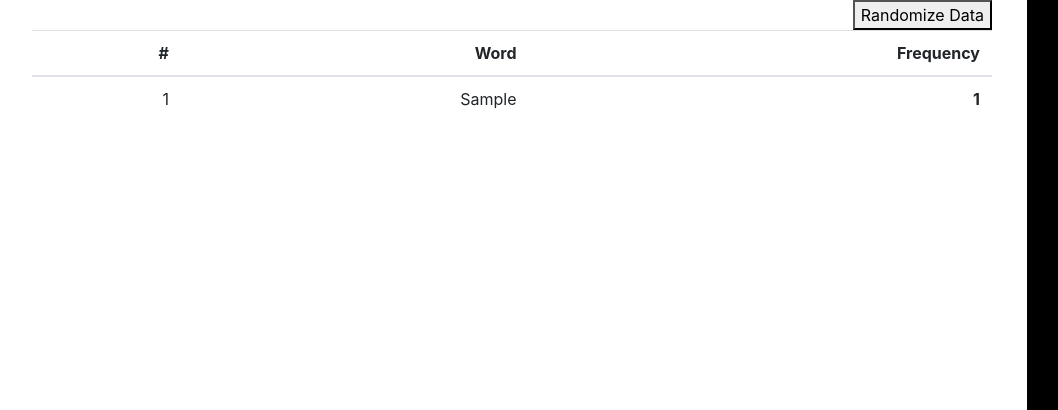
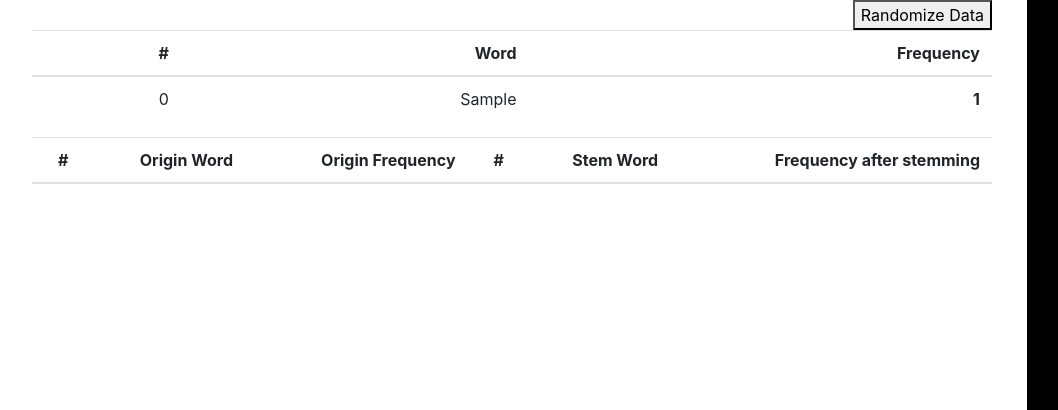
Before and after one commit to jefffang19/ir_hw, a Django app: page /search_engine/zipf in a window 1280 px wide. Shown: the part 390-800 px from the top of the page, without its empty margins (3-1061 px from the left). Run offline with Django 3.2, Linux system fonts and the light colour scheme; tables that the repository leaves empty hold one stand-in row (values such as "Sample post"); lists and menus that the app fills with data are empty; some libraries are stand-ins or nearby versions.

Commit message:
Add spelling correction on searching

```diff
--- a/hw2/hw_server/search_engine/templates/search_engine/chart.html
+++ b/hw2/hw_server/search_engine/templates/search_engine/chart.html
@@ -205,7 +205,33 @@
 						<tr>
 						<th scope="row">{{ freq|get_element:forloop.counter0 }}</th>
 							<td>{{ i }}</td>
-							<td>{{ forloop.counter }}</td>
+							<td>{{ forloop.counter0 }}</td>
+						</tr>
+						{% endfor %}
+					</tbody>
+				</table>
+				{% comment %} table above {% endcomment %}
+				{% comment %} table below {% endcomment %}
+				<table class="table">
+					<thead>
+						<tr>
+						<th scope="col">Frequency after stemming</th>
+						<th scope="col">Stem Word</th>
+						<th scope="col">#</th>
+						<th scope="col">Origin Frequency</th>
+						<th scope="col">Origin Word</th>
+						<th scope="col">#</th>
+						</tr>
+					</thead>
+					<tbody>
+						{% for i in top_words_ori %}
+						<tr>
+						<th scope="row">{{ freq_stem|get_element:forloop.counter0 }}</th>
+							<td>{{ top_words_stem|get_element:forloop.counter0 }}</td>
+							<td>{{ forloop.counter0 }}</td>
+							<td>{{ freq_ori|get_element:forloop.counter0 }}</td>
+							<td>{{ i }}</td>
+							<td>{{ forloop.counter0 }}</td>
 						</tr>
 						{% endfor %}
 					</tbody>
--- a/hw2/hw_server/search_engine/templates/search_engine/chart_search.html
+++ b/hw2/hw_server/search_engine/templates/search_engine/chart_search.html
@@ -230,10 +230,10 @@
 						<tr>
 						<th scope="row">{{ top_freq|get_element:forloop.counter0 }}</th>
 							<td>{{ top_words|get_element:forloop.counter0 }}</td>
-							<td>{{ forloop.counter }}</td>
+							<td>{{ forloop.counter0 }}</td>
 							<td>{{ top_freq_raw|get_element:forloop.counter0 }}</td>
 							<td>{{ i }}</td>
-							<td>{{ forloop.counter }}</td>
+							<td>{{ forloop.counter0 }}</td>
 						</tr>
 						{% endfor %}
 					</tbody>
@@ -241,6 +241,7 @@
 				{% comment %} table above {% endcomment %}
 			</div>
 			{% comment %} search result {% endcomment %}
+			<h5>{{search_title}}</h5>
 			<div class="list-group">
 				{% for i in titles_name %}
 					<a href="#" class="list-group-item list-group-item-action flex-column align-items-start">
--- a/hw2/hw_server/search_engine/views.py
+++ b/hw2/hw_server/search_engine/views.py
@@ -328,12 +328,31 @@ def zipf(request, opt=0):
         return render(request, 'search_engine/chart.html', {'title' : title, 'form' : form, 'top_words_ori' : top100_words_ori, 'top_words_stem' : top100_words_stem, 'freq_ori' : freq_ori, 'freq_stem' : freq_stem, 'top_words' : [], 'freq' : [] })
 
 def zipf_search(request):
+    # for spelling correction
+    from spellchecker import SpellChecker
+
+    spell = SpellChecker()
+
     if request.method == 'POST':
         form = WordForm(request.POST)
         # get search word
         if form.is_valid():
             # parse and clean (stemming..etc) the keywords
-            keywords_cleaned = string_to_tokens(form.cleaned_data['keywords'])
+            origin_keyword = form.cleaned_data['keywords']
+            misspelled = spell.unknown([origin_keyword])
+            corrected_keyword = ''
+            search_title = ''
+
+            if len(misspelled)!= 0:
+                for w in misspelled:
+                    corrected_keyword = spell.correction(w)
+                search_title = 'Do you mean \"{}\". Showing search results for {}'.format(corrected_keyword,corrected_keyword)
+            else:
+                corrected_keyword = origin_keyword
+                search_title = 'search results for {}'.format(origin_keyword)
+
+
+            keywords_cleaned = string_to_tokens(corrected_keyword)
 
             titles = {} # get the target articles names
             articles_pk = [] # get the target articles' pk
@@ -394,7 +413,7 @@ def zipf_search(request):
             other_words_raw = list(articles_raw_words.keys())[100:]
             other_freq_raw = list(articles_raw_words.values())[100:]
 
-            return render(request, 'search_engine/chart_search.html', {'titles_name' : titles_name, 'titles_freq': titles_freq, 'chart_title' : title, 'form' : form, 'top_words' : top100_words, 'top_freq' : top100_freq, 'other_words' : other_words, 'other_freq' : other_freq, 'top_words_raw' : top100_words_raw, 'top_freq_raw' : top100_freq_raw, 'other_words_raw' : other_words_raw, 'other_freq_raw' : other_freq_raw })
+            return render(request, 'search_engine/chart_search.html', {'search_title':search_title, 'titles_name' : titles_name, 'titles_freq': titles_freq, 'chart_title' : title, 'form' : form, 'top_words' : top100_words, 'top_freq' : top100_freq, 'other_words' : other_words, 'other_freq' : other_freq, 'top_words_raw' : top100_words_raw, 'top_freq_raw' : top100_freq_raw, 'other_words_raw' : other_words_raw, 'other_freq_raw' : other_freq_raw })
 
 
         else:
```
